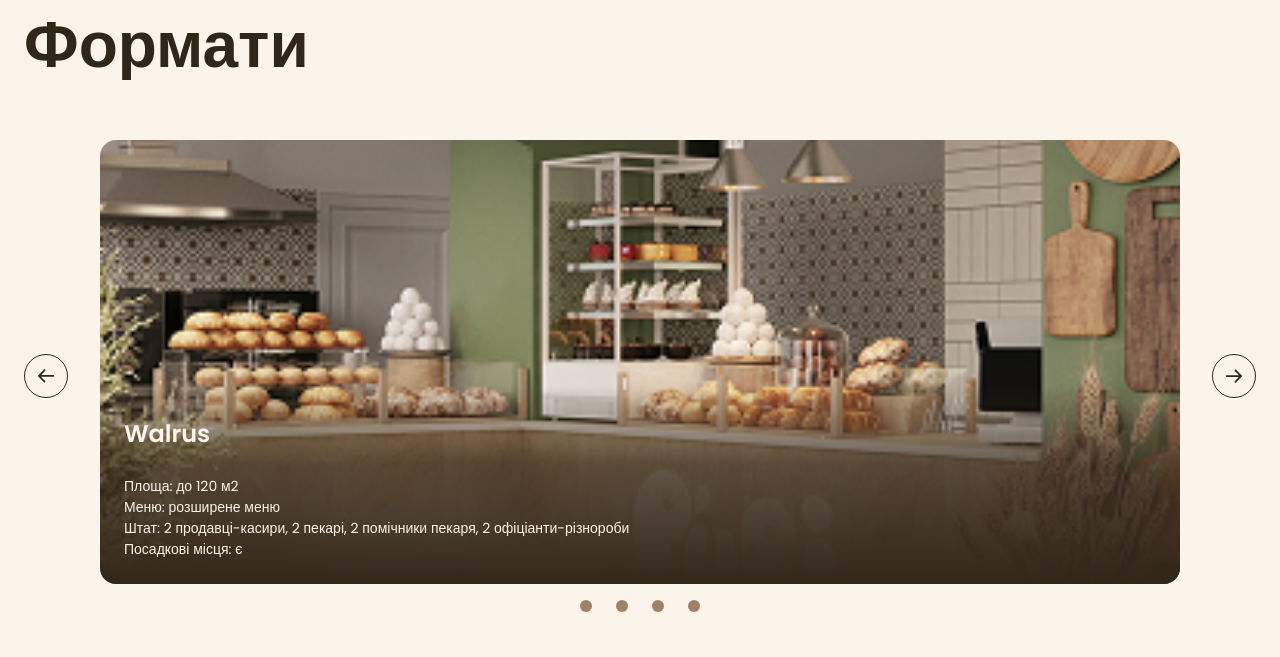
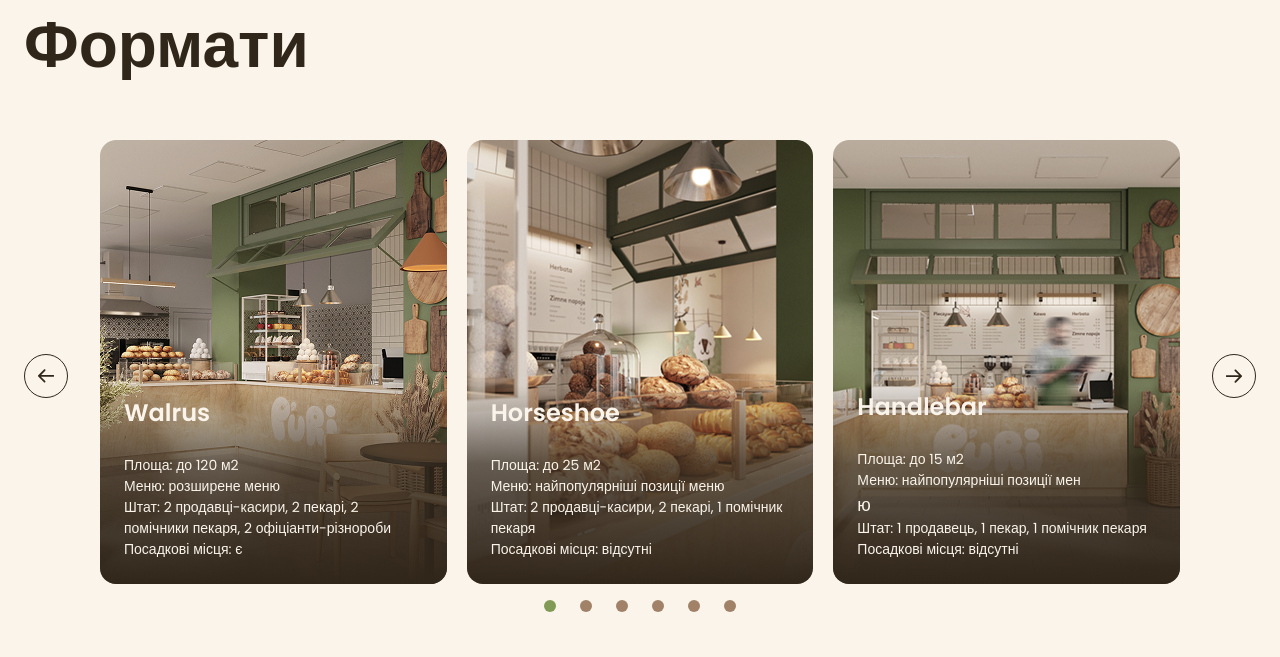
Before and after one commit to ONdneSEY/cozy-bakery_genius, a plain HTML site: page index.html in a window 1280 px wide. Shown: the part 2127-2784 px from the top of the page. Drawn offline with nearby package versions, Linux system fonts and the light colour scheme; the site is published under a folder, as on GitHub Pages, so addresses that start at the root find nothing.

Commit message:
update impot fo js file

```diff
--- a/index.html
+++ b/index.html
@@ -367,7 +367,7 @@
 
 
     <script src="https://cdn.jsdelivr.net/npm/swiper@12/swiper-bundle.min.js"></script>
-    <script src="/js/formats-slider.js"> </script>
+    <script src="./js/formats-slider.js"> </script>
     <script src="./js/modalWindow.js"></script>
     <script src="./js/mobile_menu.js"></script>
 </body>
```
